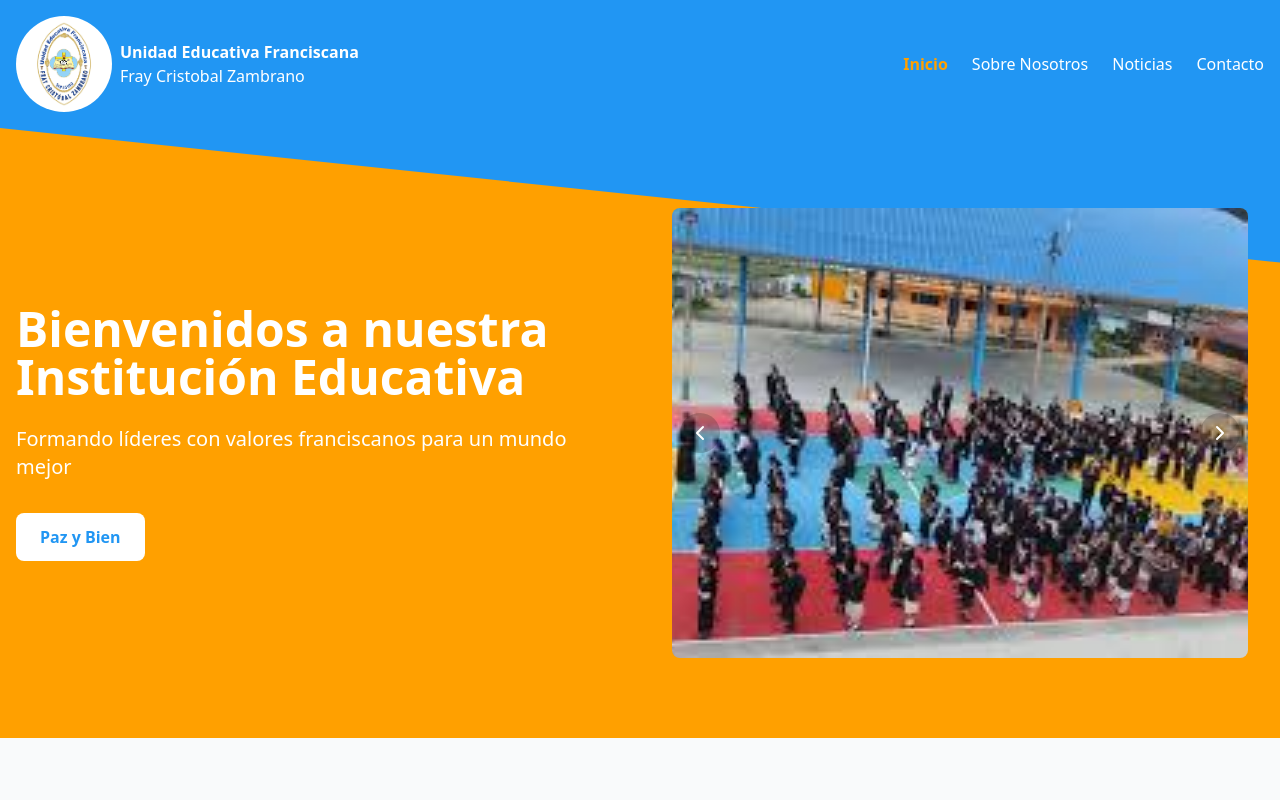
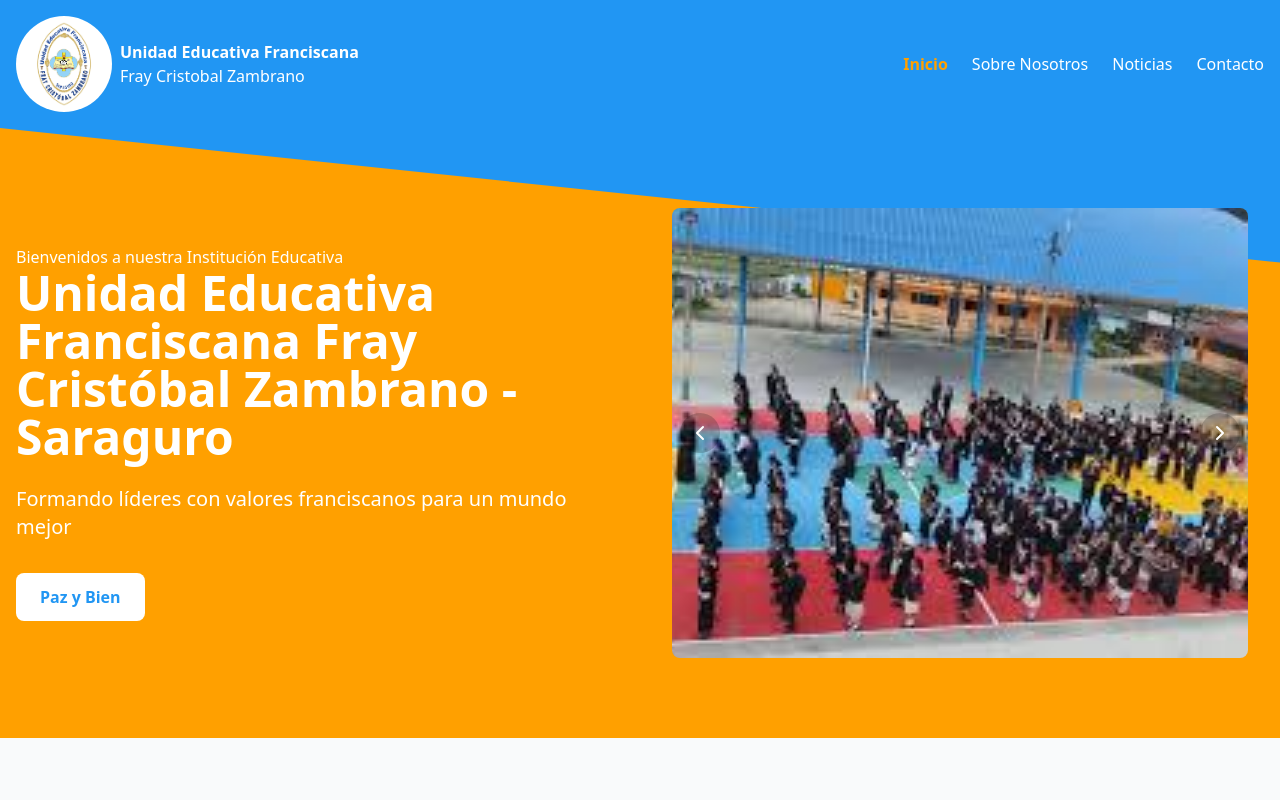
Before and after one commit to luisceli/webcolegio, a React (Vite) app: page / in a window 1280 px wide. Shown: the top 800 px of the page. Built offline with nearby package versions, Linux system fonts and the light colour scheme; no server answers.

Commit message:
vinculos y mejora del hero

```diff
--- a/src/components/home/Hero.jsx
+++ b/src/components/home/Hero.jsx
@@ -8,8 +8,9 @@ export const Hero = () => {
       <div className="container mx-auto px-4 py-20">
         <div className="grid md:grid-cols-2 gap-8 items-center">
           <div className="z-10">
+            <p>Bienvenidos a nuestra Institución Educativa</p>
             <h1 className="text-4xl md:text-5xl font-bold mb-6">
-              Bienvenidos a nuestra Institución Educativa
+              Unidad Educativa Franciscana Fray Cristóbal Zambrano - Saraguro
             </h1>
             <p className="text-xl mb-8">
               Formando líderes con valores franciscanos para un mundo mejor
--- a/src/components/layout/Footer.jsx
+++ b/src/components/layout/Footer.jsx
@@ -58,7 +58,8 @@ export const Footer = () => {
             <h3 className="text-xl font-bold mb-4">Síguenos</h3>
             <div className="flex space-x-4">
               <a
-                href="#"
+                href="https://www.facebook.com/FRAYCRISTOBALZAMBRANO"
+                target="_blank"
                 className="flex items-center space-x-2 hover:text-[#D2B48C]"
               >
                 <Facebook className="w-5 h-5" />
@@ -84,7 +85,7 @@ export const Footer = () => {
         <div className="mt-8 pt-8 border-t border-blue-400 text-center">
           <p>
             &copy; {new Date().getFullYear()} Unidad Educativa Franciscana Fray
-            Cristobal Zambrano. Todos los derechos reservados.
+            Cristóbal Zambrano. Todos los derechos reservados.
           </p>
         </div>
       </div>
```
